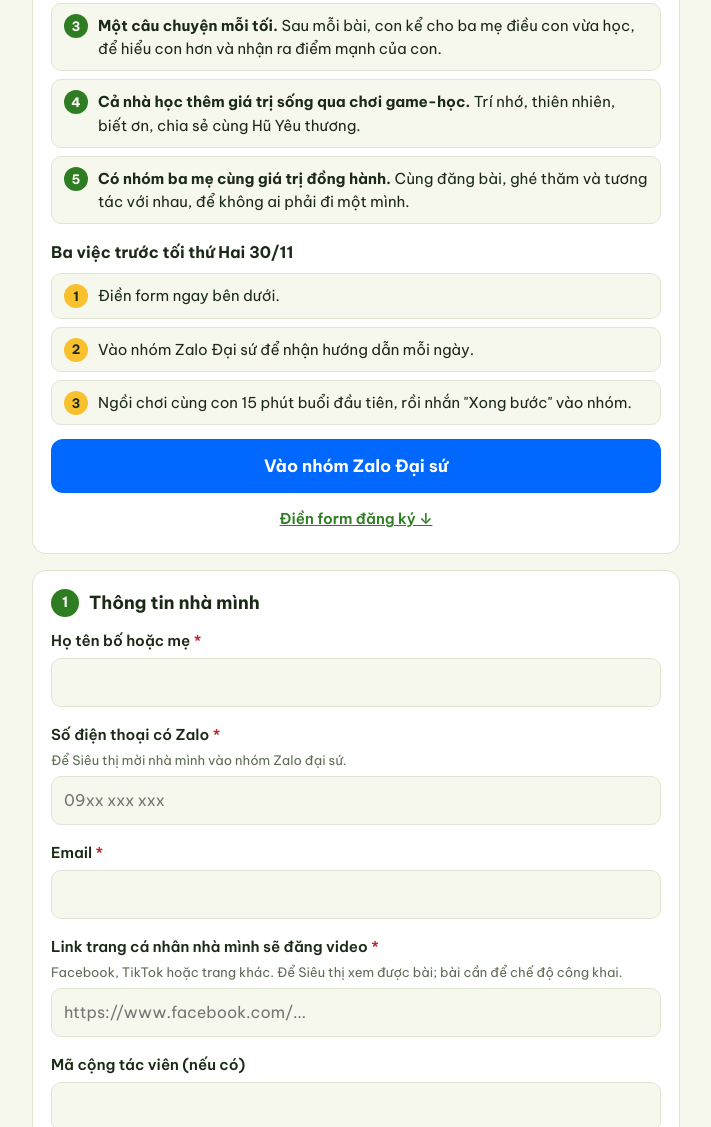
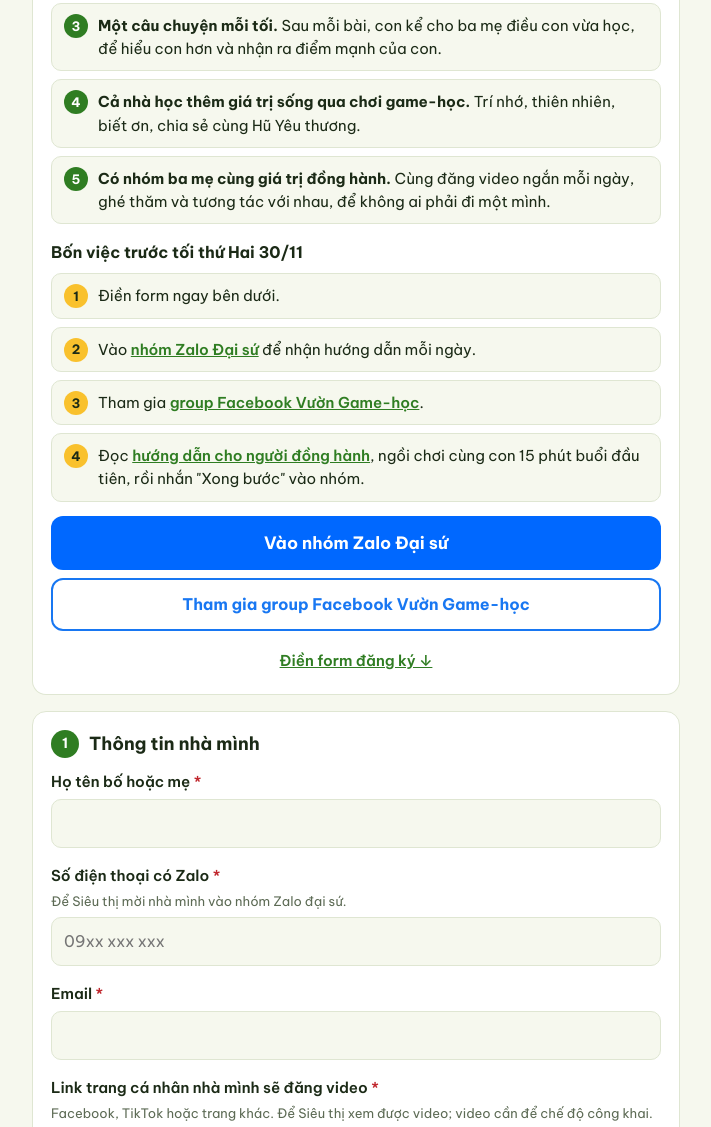
Before and after one commit to kynam8x/dai-su-vuon-game-hoc, a plain HTML site: page index.html in a window 1280 px wide. Shown: the part 752-1879 px from the top of the page, without its empty margins (284-995 px from the left). Drawn offline with Linux system fonts and the light colour scheme.

Commit message:
Bốn việc trước 30/11: thêm group Facebook Vườn Game-học và hướng dẫn người đồng hành; đăng video ngắn mỗi ngày

```diff
--- a/index.html
+++ b/index.html
@@ -70,6 +70,11 @@ section.why{background:var(--card);border:1px solid var(--line);border-top:5px s
 .why li::before{content:counter(n);position:absolute;left:12px;top:10px;width:24px;height:24px;border-radius:50%;background:var(--leaf);color:#fff;font-size:13px;font-weight:700;display:grid;place-items:center}
 .why ol.steps li::before{background:var(--sun);color:#1b2a16}
 .why a.zalo{margin:14px 0 8px;text-align:center}
+a.fb{display:block;text-align:center;font-weight:700;font-size:16px;padding:12px;border-radius:12px;border:2px solid #1877F2;color:#1877F2;background:transparent;text-decoration:none;margin:0 0 12px}
+a.fb:focus-visible{outline:3px solid var(--sun);outline-offset:2px}
+.why li a,.done .small a{color:var(--leaf);font-weight:600}
+@media (prefers-color-scheme: dark){:root:not([data-theme="light"]) a.fb{color:#6aa8ff;border-color:#6aa8ff}}
+:root[data-theme="dark"] a.fb{color:#6aa8ff;border-color:#6aa8ff}
 a.tofrm{display:block;text-align:center;font-weight:600;color:var(--leaf);font-size:15px;padding:6px}
 .done .next{margin:14px 0 12px}
 a.zalo{display:block;font-weight:700;font-size:17px;padding:14px;border-radius:12px;background:#0068FF;color:#fff;text-decoration:none;margin:0 0 14px}
@@ -101,15 +106,17 @@ footer{font-size:13px;color:var(--muted);padding-bottom:28px;text-align:center}
     <li><b>Mười lăm phút có giờ bên con.</b> Tiến độ được lưu để mai chơi tiếp, để cả nhà tập nhịp chơi có giờ, dừng được.</li>
     <li><b>Một câu chuyện mỗi tối.</b> Sau mỗi bài, con kể cho ba mẹ điều con vừa học, để hiểu con hơn và nhận ra điểm mạnh của con.</li>
     <li><b>Cả nhà học thêm giá trị sống qua chơi game-học.</b> Trí nhớ, thiên nhiên, biết ơn, chia sẻ cùng Hũ Yêu thương.</li>
-    <li><b>Có nhóm ba mẹ cùng giá trị đồng hành.</b> Cùng đăng bài, ghé thăm và tương tác với nhau, để không ai phải đi một mình.</li>
+    <li><b>Có nhóm ba mẹ cùng giá trị đồng hành.</b> Cùng đăng video ngắn mỗi ngày, ghé thăm và tương tác với nhau, để không ai phải đi một mình.</li>
   </ol>
-  <h3>Ba việc trước tối thứ Hai 30/11</h3>
+  <h3>Bốn việc trước tối thứ Hai 30/11</h3>
   <ol class="steps">
     <li>Điền form ngay bên dưới.</li>
-    <li>Vào nhóm Zalo Đại sứ để nhận hướng dẫn mỗi ngày.</li>
-    <li>Ngồi chơi cùng con 15 phút buổi đầu tiên, rồi nhắn "Xong bước" vào nhóm.</li>
+    <li>Vào <a href="https://zalo.me/g/c9o7prblxyxw2zhicei5" target="_blank" rel="noopener">nhóm Zalo Đại sứ</a> để nhận hướng dẫn mỗi ngày.</li>
+    <li>Tham gia <a href="https://www.facebook.com/vuongamehoc" target="_blank" rel="noopener">group Facebook Vườn Game-học</a>.</li>
+    <li>Đọc <a href="https://vietwise.edu.vn/p/vong-quay-may-man" target="_blank" rel="noopener">hướng dẫn cho người đồng hành</a>, ngồi chơi cùng con 15 phút buổi đầu tiên, rồi nhắn "Xong bước" vào nhóm.</li>
   </ol>
   <a class="zalo" href="https://zalo.me/g/c9o7prblxyxw2zhicei5" target="_blank" rel="noopener">Vào nhóm Zalo Đại sứ</a>
+  <a class="fb" href="https://www.facebook.com/vuongamehoc" target="_blank" rel="noopener">Tham gia group Facebook Vườn Game-học</a>
   <a class="tofrm" href="#frm">Điền form đăng ký ↓</a>
 </section>
 
@@ -120,7 +127,7 @@ footer{font-size:13px;color:var(--muted);padding-bottom:28px;text-align:center}
   <div class="f"><label for="name">Họ tên bố hoặc mẹ <span class="req">*</span></label><input type="text" id="name" name="name" autocomplete="name" maxlength="80" required></div>
   <div class="f"><label for="phone">Số điện thoại có Zalo <span class="req">*</span></label><p class="hint">Để Siêu thị mời nhà mình vào nhóm Zalo đại sứ.</p><input type="tel" id="phone" name="phone" inputmode="numeric" autocomplete="tel" maxlength="12" placeholder="09xx xxx xxx" required></div>
   <div class="f"><label for="email">Email <span class="req">*</span></label><input type="email" id="email" name="email" autocomplete="email" maxlength="100" required></div>
-  <div class="f"><label for="profile">Link trang cá nhân nhà mình sẽ đăng video <span class="req">*</span></label><p class="hint">Facebook, TikTok hoặc trang khác. Để Siêu thị xem được bài; bài cần để chế độ công khai.</p><input type="url" id="profile" name="profile" inputmode="url" maxlength="200" placeholder="https://www.facebook.com/..." required></div>
+  <div class="f"><label for="profile">Link trang cá nhân nhà mình sẽ đăng video <span class="req">*</span></label><p class="hint">Facebook, TikTok hoặc trang khác. Để Siêu thị xem được video; video cần để chế độ công khai.</p><input type="url" id="profile" name="profile" inputmode="url" maxlength="200" placeholder="https://www.facebook.com/..." required></div>
   <div class="f"><label for="ctv">Mã cộng tác viên (nếu có)</label><input type="text" id="ctv" name="ctv" maxlength="20"></div>
   <div class="f"><div class="q">Nhà mình là <span class="req">*</span></div><p class="hint">Chọn được nhiều ô.</p><div class="opts">
     <label class="opt"><input type="checkbox" name="who" value="Cộng tác viên Siêu thị Vietwise">Cộng tác viên Siêu thị Vietwise</label>
@@ -141,7 +148,7 @@ footer{font-size:13px;color:var(--muted);padding-bottom:28px;text-align:center}
       <li><b>Dùng video nào:</b> video, hình ảnh nhà mình đăng trong chương trình Đại sứ Vườn Game-học Vietwise 2026.</li>
       <li><b>Dùng để:</b> truyền thông cho chương trình và cho Vườn Game-học: đăng lại, chia sẻ trên Fanpage, Group, Zalo, website của Siêu thị Vietwise và Vườn Game-học; cắt thành video ngắn.</li>
       <li><b>Không dùng để:</b> ghi họ tên đầy đủ, trường học, địa chỉ của con; bán hoặc đưa video cho bên khác; sửa lời con nói thành lời khác.</li>
-      <li><b>Thời hạn:</b> đến hết 31/12/2027. Nhà mình rút đồng ý bất cứ lúc nào bằng cách nhắn Heartline 0934 862 080; Siêu thị gỡ bài đã đăng lại trong 3 ngày làm việc.</li>
+      <li><b>Thời hạn:</b> đến hết 31/12/2027. Nhà mình rút đồng ý bất cứ lúc nào bằng cách nhắn Heartline 0934 862 080; Siêu thị gỡ video đã đăng lại trong 3 ngày làm việc.</li>
       <li><b>Con từ 7 tuổi:</b> bố mẹ đọc cho con nghe và con đồng ý thì mới đăng video có con.</li>
     </ul>
   </details>
@@ -158,6 +165,8 @@ footer{font-size:13px;color:var(--muted);padding-bottom:28px;text-align:center}
   <p id="doneMsg">Siêu thị Vietwise đã nhận đăng ký của nhà mình.</p>
   <p class="next"><b>Bước tiếp theo:</b> nhà mình bấm vào nhóm Zalo Đại sứ để nhận hướng dẫn mỗi ngày.</p>
   <a class="zalo" href="https://zalo.me/g/c9o7prblxyxw2zhicei5" target="_blank" rel="noopener">Vào nhóm Zalo Đại sứ</a>
+  <a class="fb" href="https://www.facebook.com/vuongamehoc" target="_blank" rel="noopener">Tham gia group Facebook Vườn Game-học</a>
+  <p class="small"><a href="https://vietwise.edu.vn/p/vong-quay-may-man" target="_blank" rel="noopener">Hướng dẫn cho bố mẹ, người đồng hành</a></p>
   <p class="small">Trước tối thứ Hai 30/11: ngồi chơi cùng con 15 phút buổi đầu tiên, rồi nhắn "Xong bước" vào nhóm.</p>
   <p class="small">Cần hỏi gì, gọi hoặc nhắn Zalo Heartline 0934 862 080.</p>
 </div>
```
